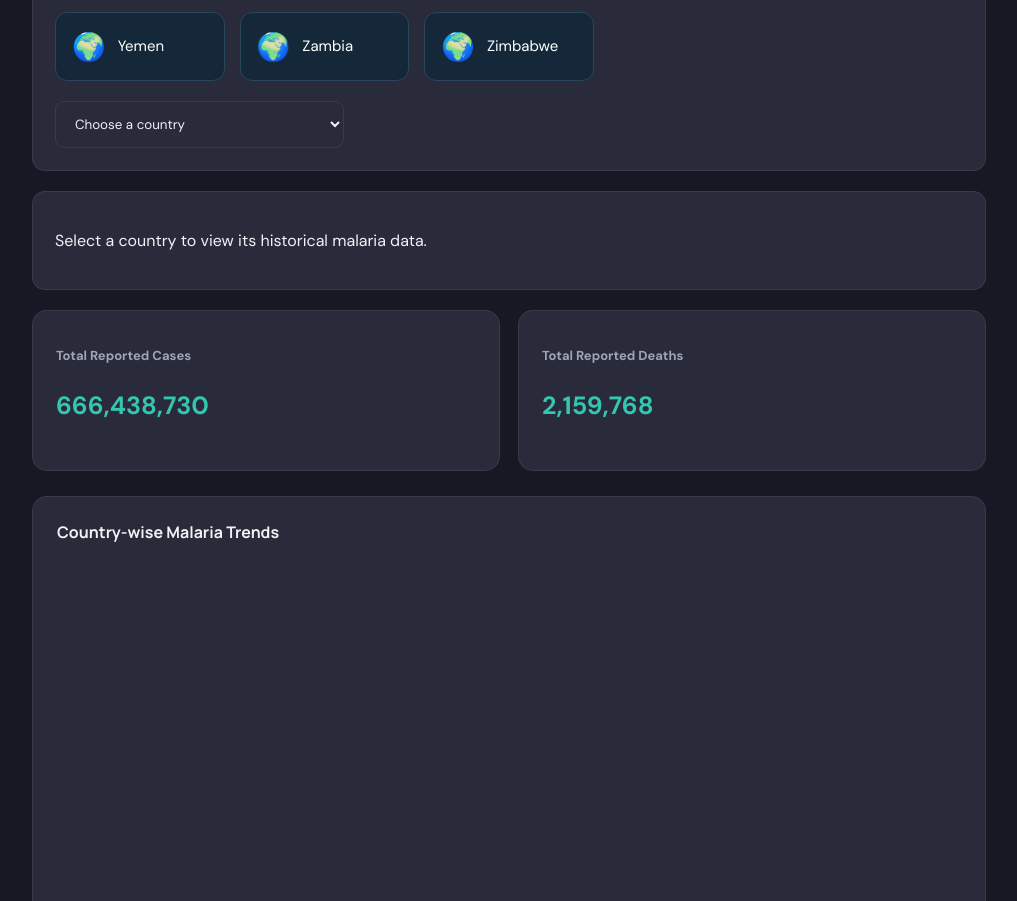
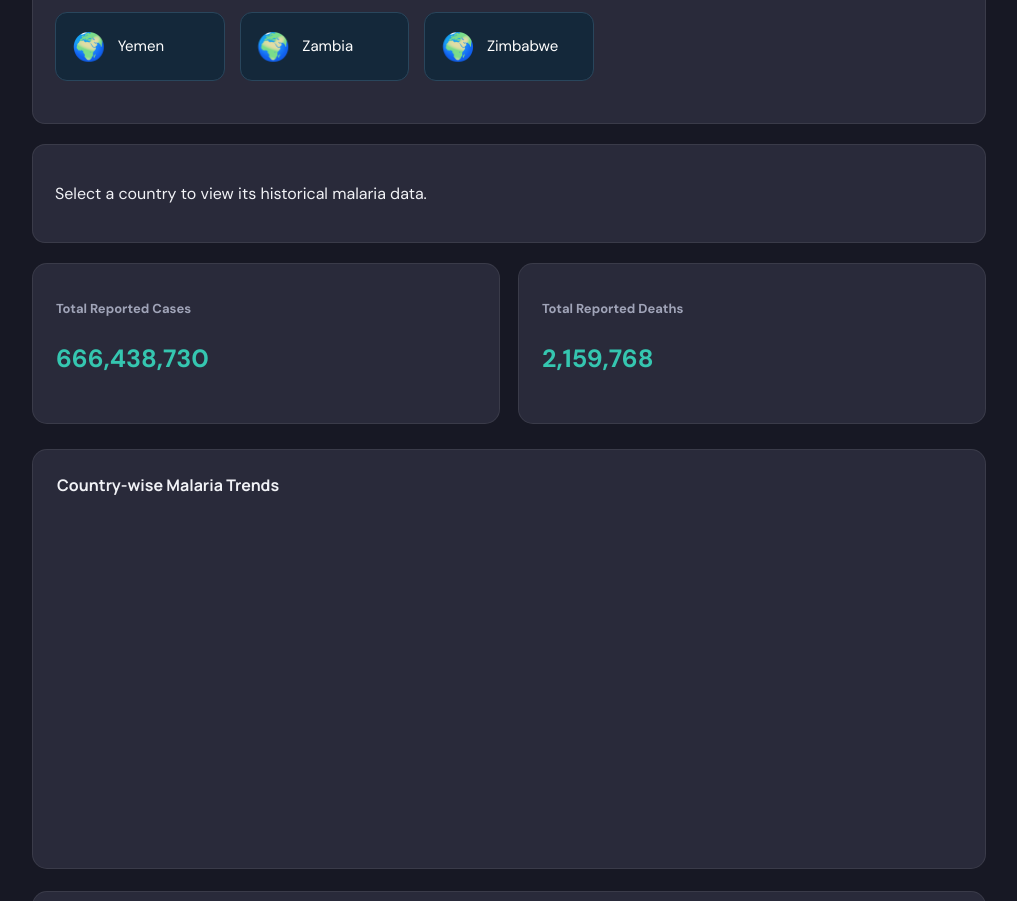
Before and after one commit to prathikshagm1/OutbreakAtlas, a plain HTML site: page index.html in a window 1280 px wide. Shown: the part 4518-5419 px from the top of the page, without its empty margins (256-1273 px from the left). Drawn offline with nearby package versions, Linux system fonts and the light colour scheme; no server answers.

Commit message:
Update index.html

```diff
--- a/index.html
+++ b/index.html
@@ -217,7 +217,7 @@
                 <h3>Country-wise Historical Analysis</h3>
                 <label for="countrySelect">Select a Country:</label>
                 <div id="countryCards" class="country-cards"></div>
-                <select id="countrySelect">
+                <select id="countrySelect" style="display: none;">
                     <option value="">Choose a country</option>
                 </select>
             </div>
```
